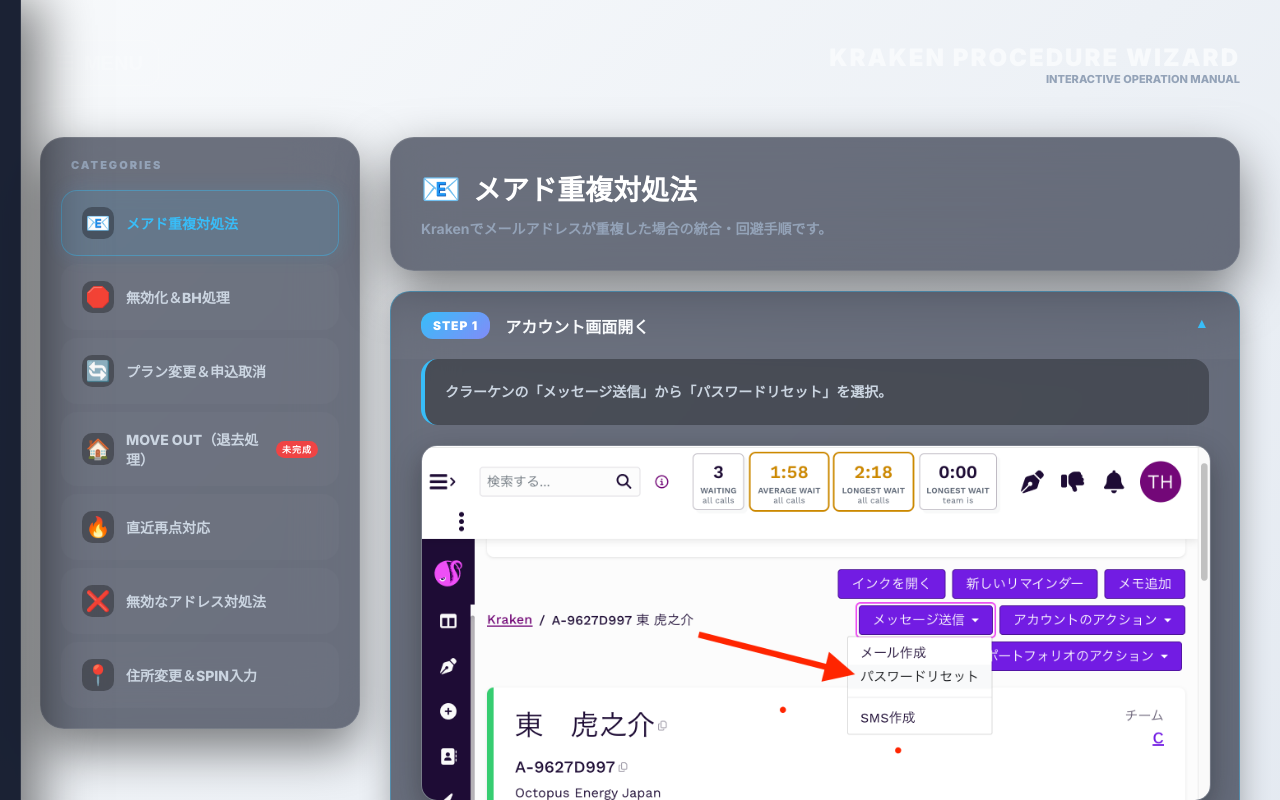
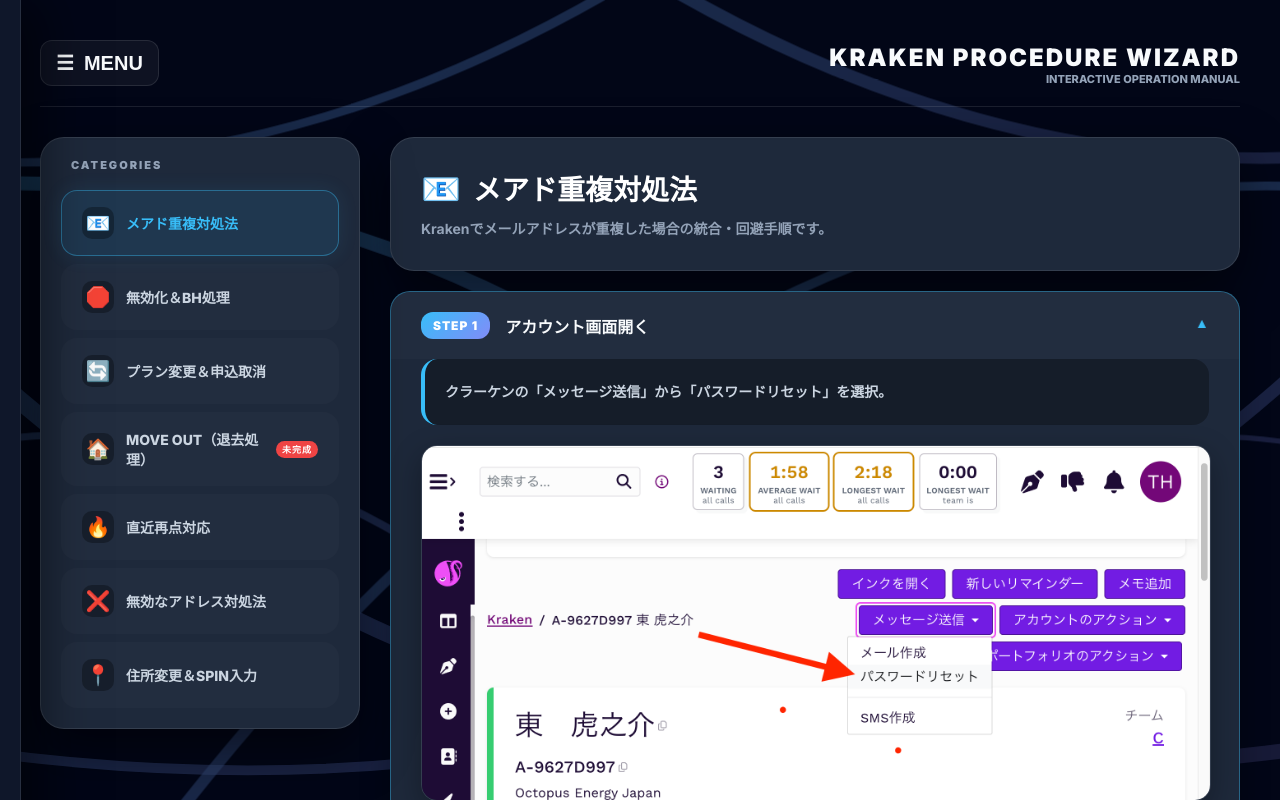
Before and after one commit to toranosukehigashi/team-portal, a Next.js app: page /procedure-wizard in a window 1280 px wide. Shown: the top 800 px of the page. Built offline with nearby package versions, Linux system fonts and the light colour scheme.

Commit message:
“Krakenスクショ入れる前に文字だけ”

```diff
--- a/app/procedure-wizard/page.tsx
+++ b/app/procedure-wizard/page.tsx
@@ -5,9 +5,9 @@ import { useRouter } from "next/navigation";
 
 // --- 🐙 オクトパスライン背景コンポーネント ---
 const OctopusBackground = () => (
-  <>
-    <div style={{ position: "fixed", top: 0, left: 0, width: "100%", height: "100%", background: "#020617", zIndex: -3 }} />
-    <svg style={{ position: "fixed", top: "-50%", left: "-50%", width: "200%", height: "200%", zIndex: -2, pointerEvents: "none", opacity: 0.4 }} viewBox="0 0 100 100" preserveAspectRatio="none">
+  <div style={{ position: "fixed", top: 0, left: 0, width: "100vw", height: "100vh", zIndex: -1, pointerEvents: "none", overflow: "hidden" }}>
+    <div style={{ position: "absolute", top: 0, left: 0, width: "100%", height: "100%", background: "#020617", zIndex: 1 }} />
+    <svg style={{ position: "absolute", top: "-50%", left: "-50%", width: "200%", height: "200%", zIndex: 2, opacity: 0.4 }} viewBox="0 0 100 100" preserveAspectRatio="none">
       <defs>
         <linearGradient id="tentacleGrad" x1="0%" y1="0%" x2="100%" y2="100%">
           <stop offset="0%" stopColor="#38bdf8" stopOpacity="0.8" />
@@ -24,7 +24,7 @@ const OctopusBackground = () => (
       <path fill="none" stroke="url(#tentacleGrad)" strokeWidth="0.3" d="M100,80 Q80,20 50,60 T0,10" style={{ animation: "wave 23s infinite alternate-reverse ease-in-out" }} />
     </svg>
     <style>{`@keyframes wave { 0% { transform: translateY(0) scaleY(1); } 100% { transform: translateY(5px) scaleY(1.1); } }`}</style>
-  </>
+  </div>
 );
 
 // ==========================================
@@ -132,7 +132,6 @@ export default function ProcedureWizard() {
   const [activeManualId, setActiveManualId] = useState(MANUAL_DATA[0].id);
   const [expandedSteps, setExpandedSteps] = useState<number[]>([1]);
 
-  // 🍔 ハンバーガーメニュー用のステート
   const [isSidebarOpen, setIsSidebarOpen] = useState(false);
 
   useEffect(() => {
@@ -148,24 +147,23 @@ export default function ProcedureWizard() {
   };
 
   return (
-    <div style={{ position: "relative", minHeight: "100vh", overflow: "hidden" }}>
+    // 💡 ここが超重要！globals.css の影響を完全に無視する「全画面の巨大テント」を張りました！！
+    <div style={{ position: "fixed", top: 0, left: 0, width: "100vw", height: "100vh", backgroundColor: "#020617", color: "#f8fafc", zIndex: 9999, overflowX: "hidden", overflowY: "auto", margin: 0, padding: 0, fontFamily: "'Inter', sans-serif" }}>
       <OctopusBackground />
 
       <style dangerouslySetInnerHTML={{ __html: `
-        html, body { background-color: #020617 !important; margin: 0; padding: 0; min-height: 100vh; overflow-x: hidden; color: #f8fafc; font-family: 'Inter', sans-serif; }
+        /* html, body を書き換える暴力的なコードを全削除し、このテントの中だけで完結させました！ */
         .app-wrapper { padding: 40px; position: relative; z-index: 10; opacity: 0; transition: 0.8s ease; max-width: 1400px; margin: 0 auto; }
         .app-wrapper.ready { opacity: 1; }
 
-        /* 🍔 グローバル・サイドバー */
-        .global-sidebar { position: fixed; top: 0; left: -320px; width: 300px; height: 100vh; background: rgba(15, 23, 42, 0.95); backdrop-filter: blur(20px); border-right: 1px solid rgba(255,255,255,0.1); z-index: 9999; transition: 0.4s cubic-bezier(0.2, 0.8, 0.2, 1); box-shadow: 20px 0 50px rgba(0,0,0,0.5); padding: 40px 20px; display: flex; flex-direction: column; gap: 15px; }
+        .global-sidebar { position: fixed; top: 0; left: -320px; width: 300px; height: 100vh; background: #0f172a; border-right: 1px solid rgba(255,255,255,0.1); z-index: 99999; transition: 0.4s cubic-bezier(0.2, 0.8, 0.2, 1); box-shadow: 20px 0 50px rgba(0,0,0,0.5); padding: 40px 20px; display: flex; flex-direction: column; gap: 15px; }
         .global-sidebar.open { left: 0; }
-        .sidebar-overlay { position: fixed; top: 0; left: 0; width: 100vw; height: 100vh; background: rgba(0,0,0,0.5); backdrop-filter: blur(5px); z-index: 9998; opacity: 0; pointer-events: none; transition: 0.3s; }
+        .sidebar-overlay { position: fixed; top: 0; left: 0; width: 100vw; height: 100vh; background: rgba(0,0,0,0.7); z-index: 99998; opacity: 0; pointer-events: none; transition: 0.3s; }
         .sidebar-overlay.open { opacity: 1; pointer-events: auto; }
         .gs-btn { background: rgba(255,255,255,0.05); border: 1px solid rgba(255,255,255,0.1); padding: 15px 20px; border-radius: 16px; color: #f8fafc; font-weight: 900; cursor: pointer; transition: 0.3s; display: flex; align-items: center; gap: 12px; font-size: 14px; text-align: left; }
         .gs-btn:hover { background: rgba(56, 189, 248, 0.2); border-color: #38bdf8; transform: translateX(5px); }
         .gs-close { position: absolute; top: 20px; right: 20px; background: transparent; border: none; color: #94a3b8; font-size: 28px; cursor: pointer; }
 
-        /* ヘッダー周り */
         .kpi-header { display: flex; justify-content: space-between; align-items: flex-end; margin-bottom: 30px; border-bottom: 1px solid rgba(255,255,255,0.1); padding-bottom: 20px; }
         .btn-hamburger { background: rgba(255,255,255,0.05); border: 1px solid rgba(255,255,255,0.1); color: #f8fafc; font-size: 20px; cursor: pointer; transition: 0.3s; padding: 10px 15px; border-radius: 12px; margin-right: 20px; display: flex; align-items: center; gap: 10px; font-weight: 900; }
         .btn-hamburger:hover { color: #38bdf8; border-color: #38bdf8; background: rgba(56, 189, 248, 0.1); }
@@ -173,8 +171,7 @@ export default function ProcedureWizard() {
 
         .layout-grid { display: grid; grid-template-columns: 320px 1fr; gap: 30px; align-items: start; }
 
-        /* 📁 左側メニュー */
-        .sidebar-menu { background: rgba(15, 23, 42, 0.6); backdrop-filter: blur(30px); border: 1px solid rgba(255, 255, 255, 0.1); border-radius: 24px; padding: 20px; box-shadow: 0 20px 50px rgba(0,0,0,0.5); display: flex; flex-direction: column; gap: 8px; position: sticky; top: 40px; }
+        .sidebar-menu { background: #1e293b; border: 1px solid rgba(255, 255, 255, 0.1); border-radius: 24px; padding: 20px; box-shadow: 0 20px 50px rgba(0,0,0,0.5); display: flex; flex-direction: column; gap: 8px; position: sticky; top: 40px; }
         .menu-item { padding: 16px 20px; border-radius: 16px; cursor: pointer; transition: 0.3s; display: flex; align-items: center; gap: 12px; border: 1px solid transparent; background: rgba(255,255,255,0.02); }
         .menu-item:hover { background: rgba(255,255,255,0.05); transform: translateX(5px); }
         .menu-item.active { background: rgba(56, 189, 248, 0.1); border-color: rgba(56, 189, 248, 0.4); box-shadow: 0 0 20px rgba(56,189,248,0.1); }
@@ -183,13 +180,12 @@ export default function ProcedureWizard() {
         .menu-item.active .menu-title { color: #38bdf8; font-weight: 900; }
         .badge { background: #ef4444; color: #fff; font-size: 9px; padding: 2px 6px; border-radius: 10px; font-weight: 900; letter-spacing: 1px; }
 
-        /* 📖 右側コンテンツ */
         .content-panel { display: flex; flex-direction: column; gap: 20px; }
-        .manual-header { background: rgba(15, 23, 42, 0.6); backdrop-filter: blur(30px); border: 1px solid rgba(255, 255, 255, 0.1); border-radius: 24px; padding: 30px; box-shadow: 0 20px 50px rgba(0,0,0,0.5); }
+        .manual-header { background: #1e293b; border: 1px solid rgba(255, 255, 255, 0.1); border-radius: 24px; padding: 30px; box-shadow: 0 20px 50px rgba(0,0,0,0.5); }
         .m-title { font-size: 28px; font-weight: 900; color: #fff; margin: 0 0 10px 0; display: flex; align-items: center; gap: 12px; }
         .m-desc { color: #94a3b8; font-size: 14px; font-weight: 700; line-height: 1.6; margin: 0; }
 
-        .accordion-item { background: rgba(15, 23, 42, 0.6); backdrop-filter: blur(30px); border: 1px solid rgba(255, 255, 255, 0.1); border-radius: 20px; overflow: hidden; transition: 0.3s; }
+        .accordion-item { background: #1e293b; border: 1px solid rgba(255, 255, 255, 0.1); border-radius: 20px; overflow: hidden; transition: 0.3s; }
         .accordion-item.open { border-color: rgba(56, 189, 248, 0.4); box-shadow: 0 10px 30px rgba(0,0,0,0.3); }
 
         .accordion-header { padding: 20px 30px; display: flex; align-items: center; cursor: pointer; background: rgba(255,255,255,0.02); transition: 0.3s; }
@@ -216,7 +212,7 @@ export default function ProcedureWizard() {
       <div className={`sidebar-overlay ${isSidebarOpen ? "open" : ""}`} onClick={() => setIsSidebarOpen(false)}></div>
       <div className={`global-sidebar ${isSidebarOpen ? "open" : ""}`}>
         <button className="gs-close" onClick={() => setIsSidebarOpen(false)}>×</button>
-        <h2 style={{color: "#38bdf8", fontWeight: 900, fontSize: "16px", marginBottom: "20px", letterSpacing: "2px"}}>🌐 MENU</h2>
+        <h2 style={{color: "#38bdf8", fontWeight: 900, fontSize: "16px", margin: "0 0 20px 0", letterSpacing: "2px"}}>🌐 MENU</h2>
         <button className="gs-btn" onClick={() => router.push("/")}>🏠 Workspace Home</button>
         <button className="gs-btn" onClick={() => router.push("/kpi-detail")}>📊 KPI Dashboard</button>
         <button className="gs-btn" onClick={() => router.push("/simulator")}>🆚 Cost Simulator</button>
@@ -231,7 +227,7 @@ export default function ProcedureWizard() {
               <span>☰</span> MENU
             </button>
           </div>
-          <div style={{textAlign: "right", color: "#f8fafc"}}>
+          <div style={{textAlign: "right"}}>
             <h1 style={{fontSize:"24px", fontWeight:900, margin:0, letterSpacing:"2px"}}>KRAKEN PROCEDURE WIZARD</h1>
             <p style={{fontSize:"11px", color:"#94a3b8", fontWeight:800, margin:0}}>INTERACTIVE OPERATION MANUAL</p>
           </div>
```
